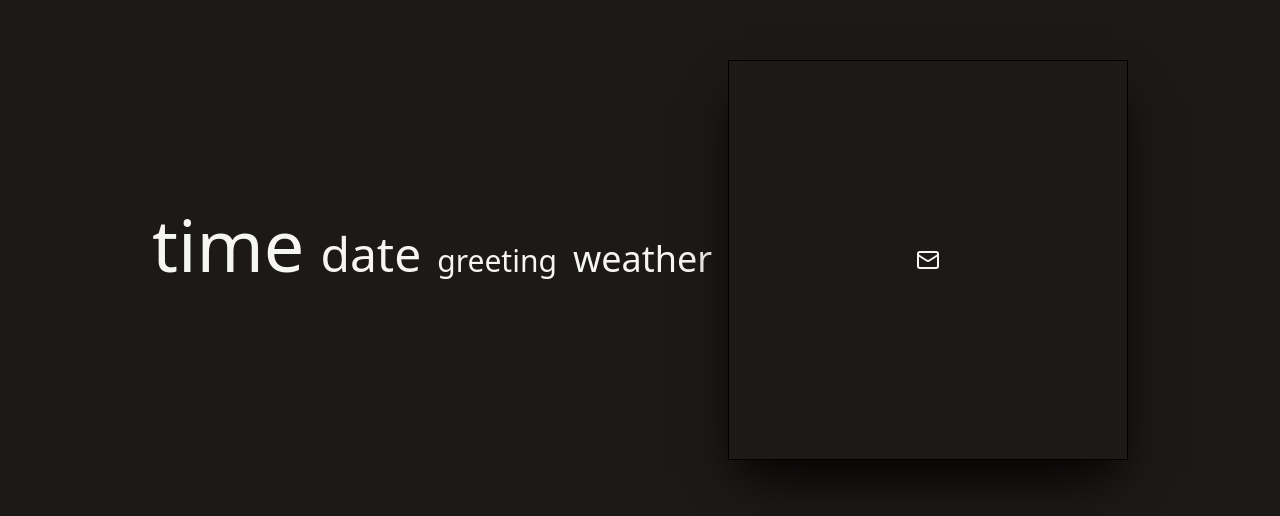
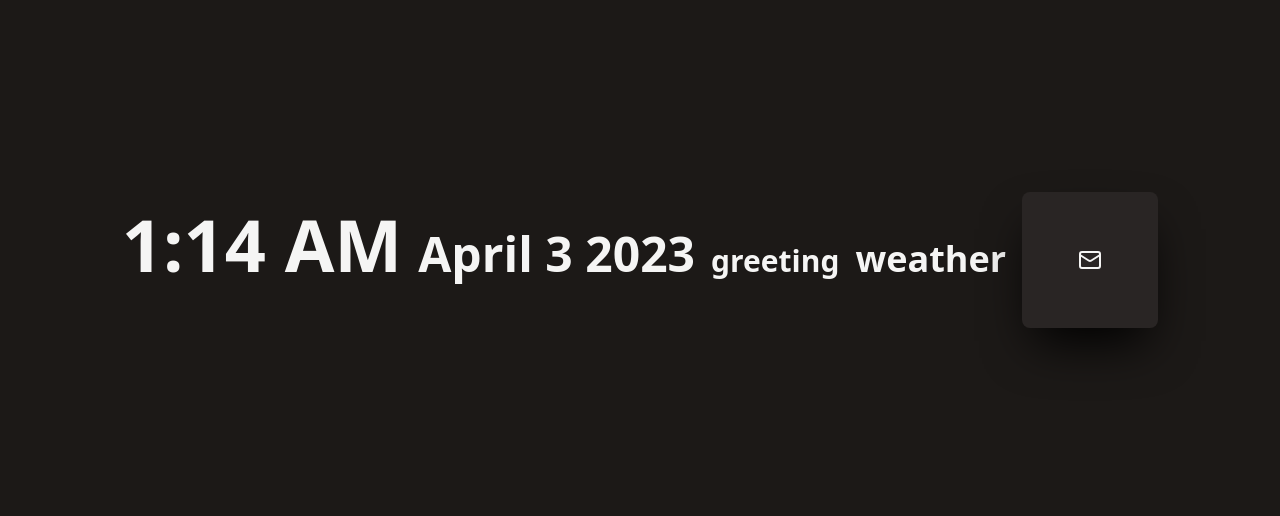
Before and after one commit to j-cleme/homebase, a SvelteKit app: page / in a window 1280 px wide. Shown: the part 140-656 px from the top of the page. Built offline with nearby package versions, Linux system fonts and the light colour scheme.

Commit message:
started adding functionality

```diff
--- a/src/lib/IconCard.svelte
+++ b/src/lib/IconCard.svelte
@@ -1,7 +1,11 @@
-<script lang="ts"></script>
+<script lang="ts">
+	export let linkTo: string;
+</script>
 
-<div
-	class="border border-black shadow-2xl shadow-black min-w-[25rem] min-h-[25rem] flex justify-center items-center"
+<a
+	href={linkTo}
+	target="_blank"
+	class="bg-stone-800 p-14 rounded-lg shadow-2xl shadow-black max-w-[25rem] max-h-[25rem] flex justify-center items-center hover:bg-purple-600 hover:-translate-y-2 transform duration-300"
 >
 	<slot />
-</div>
+</a>
--- a/src/routes/+page.svelte
+++ b/src/routes/+page.svelte
@@ -1,17 +1,40 @@
 <script lang="ts">
-	import IconCard from '$lib/IconCard';
+	import IconCard from '$lib/IconCard.svelte';
 	import { Mail } from 'lucide-svelte';
+	import { onMount } from 'svelte';
+
+	let time = new Date();
+	$: clocktime = time.toLocaleString('en-US', { hour: 'numeric', minute: 'numeric', hour12: true });
+	$: date = time.toLocaleString('default', { month: 'long' });
+	$: month = time.getMonth();
+	$: year = time.getFullYear();
+
+	onMount(() => {
+		const interval = setInterval(() => {
+			time = new Date();
+		}, 1000);
+
+		return () => {
+			clearInterval(interval);
+		};
+	});
 </script>
 
-<div class="w-full h-screen bg-stone-900 text-stone-100 flex justify-center items-center">
+<svelte:head>
+	<title>Homebase</title>
+</svelte:head>
+
+<div class="w-full h-screen bg-stone-900 text-stone-100 font-bold flex justify-center items-center">
 	<main class="flex flex-col md:flex-row flex-wrap gap-4 items-baseline">
-		<h1 id="time" class="text-7xl">time</h1>
-		<h1 id="date" class="text-5xl">date</h1>
+		<h1 id="time" class="text-7xl">{clocktime}</h1>
+		<h1 id="date" class="text-5xl">{date} {month} {year}</h1>
 		<h1 id="greeting" class="text-3xl">greeting</h1>
 		<h1 id="weather" class="text-4xl">weather</h1>
 
-		<IconCard>
-			<Mail />
-		</IconCard>
+		<section id="cards">
+			<IconCard linkTo="https://mail.proton.me">
+				<Mail />
+			</IconCard>
+		</section>
 	</main>
 </div>
```
Also changed, not shown: 1 other file (tests, documents, lock files or other folders).
